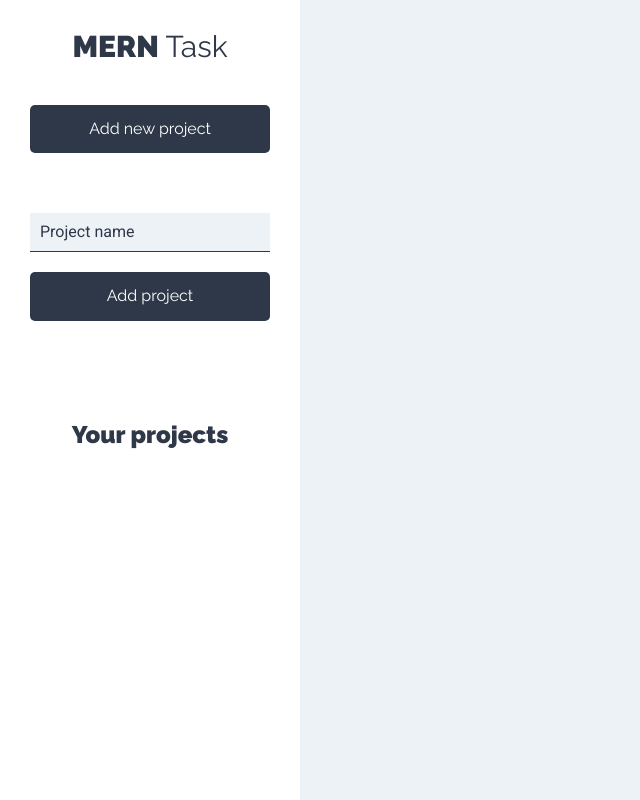
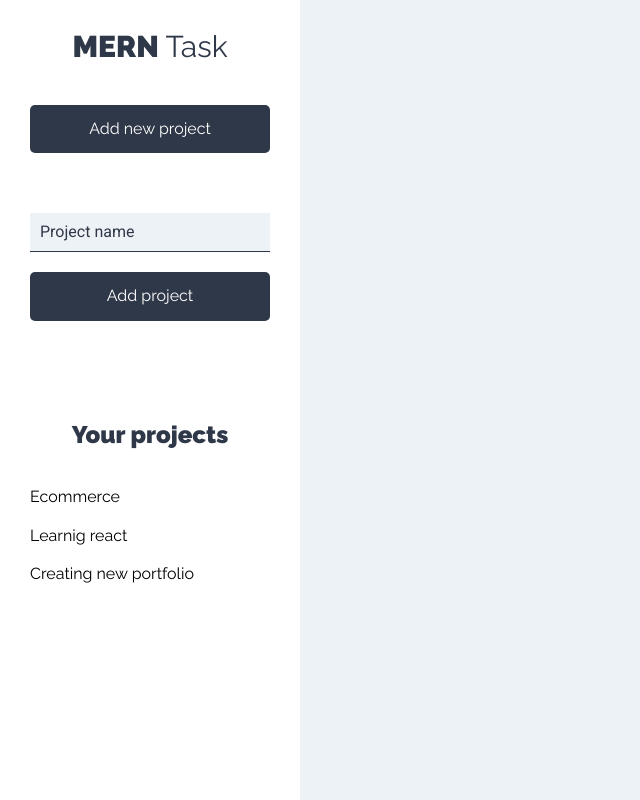
Before and after one commit to david-portilla/merntasks, a React (Create React App) app in the folder client/: page /projects in a window 1280 px wide. Shown: the whole page, without its empty margins (0-640 px from the left). Built offline with nearby package versions, Linux system fonts and the light colour scheme.

Commit message:
adding list of project to sidebar

```diff
--- a/client/src/components/layout/Sidebar.js
+++ b/client/src/components/layout/Sidebar.js
@@ -1,4 +1,5 @@
 import React from "react";
+import ListProjects from "../projects/ListProjects";
 import NewProject from "../projects/NewProject";
 
 const Sidebar = () => {
@@ -10,6 +11,7 @@ const Sidebar = () => {
       <NewProject />
       <div className="proyectos">
         <h2>Your projects</h2>
+        <ListProjects />
       </div>
     </aside>
   );
--- a/client/src/components/projects/ListProjects.js
+++ b/client/src/components/projects/ListProjects.js
@@ -1,11 +1,19 @@
 import React from "react";
+import Project from "./Project";
 
 const ListProjects = () => {
+  const projects = [
+    { name: "Ecommerce" },
+    { name: "Learnig react" },
+    { name: "Creating new portfolio" },
+  ];
+
   return (
-    <div>
-      ListProjects
-      <p>test</p>
-    </div>
+    <ul className="listado-proyectos">
+      {projects.map((pp, idx) => (
+        <Project key={idx} project={pp} />
+      ))}
+    </ul>
   );
 };
 
--- /dev/null
+++ b/client/src/components/projects/Project.js
@@ -0,0 +1,13 @@
+import React from "react";
+
+const Project = ({ project }) => {
+  return (
+    <li key={project.name}>
+      <button type="button" className="btn btn-blank">
+        {project.name}
+      </button>
+    </li>
+  );
+};
+
+export default Project;
```
